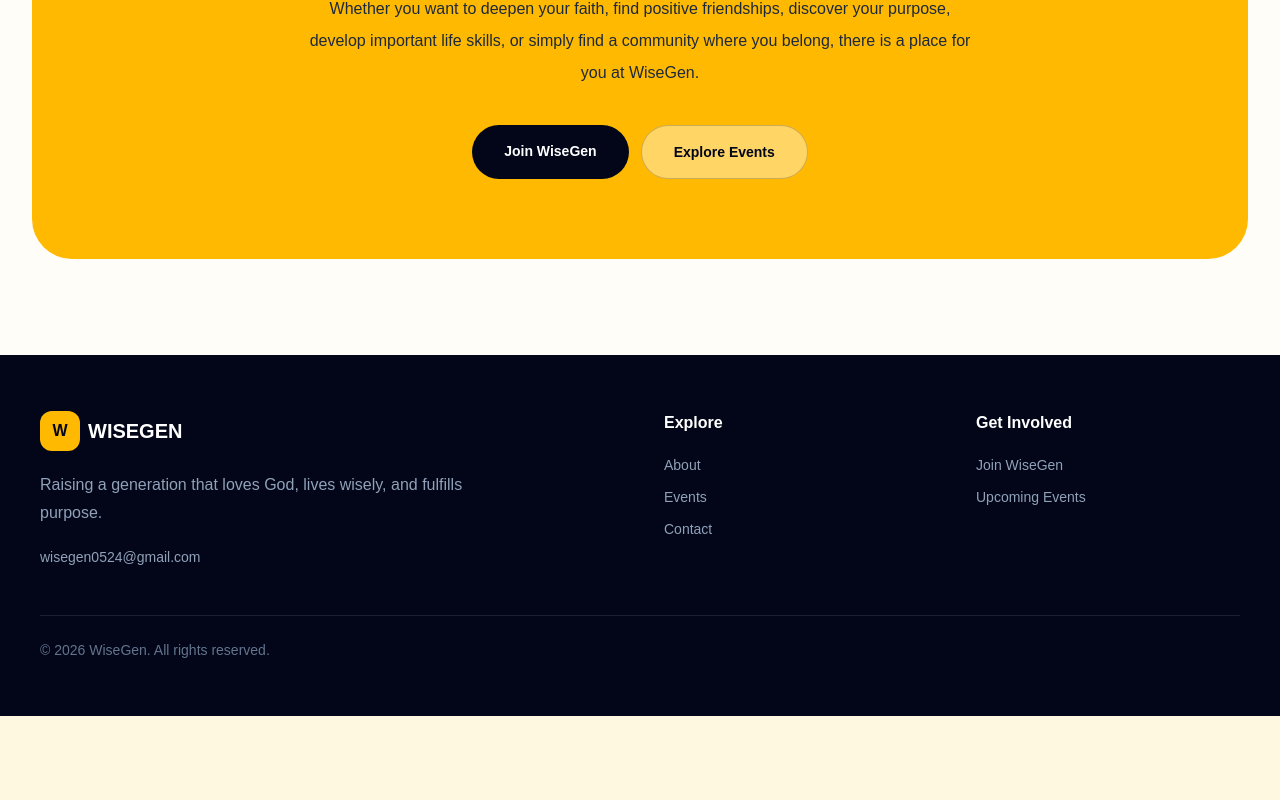
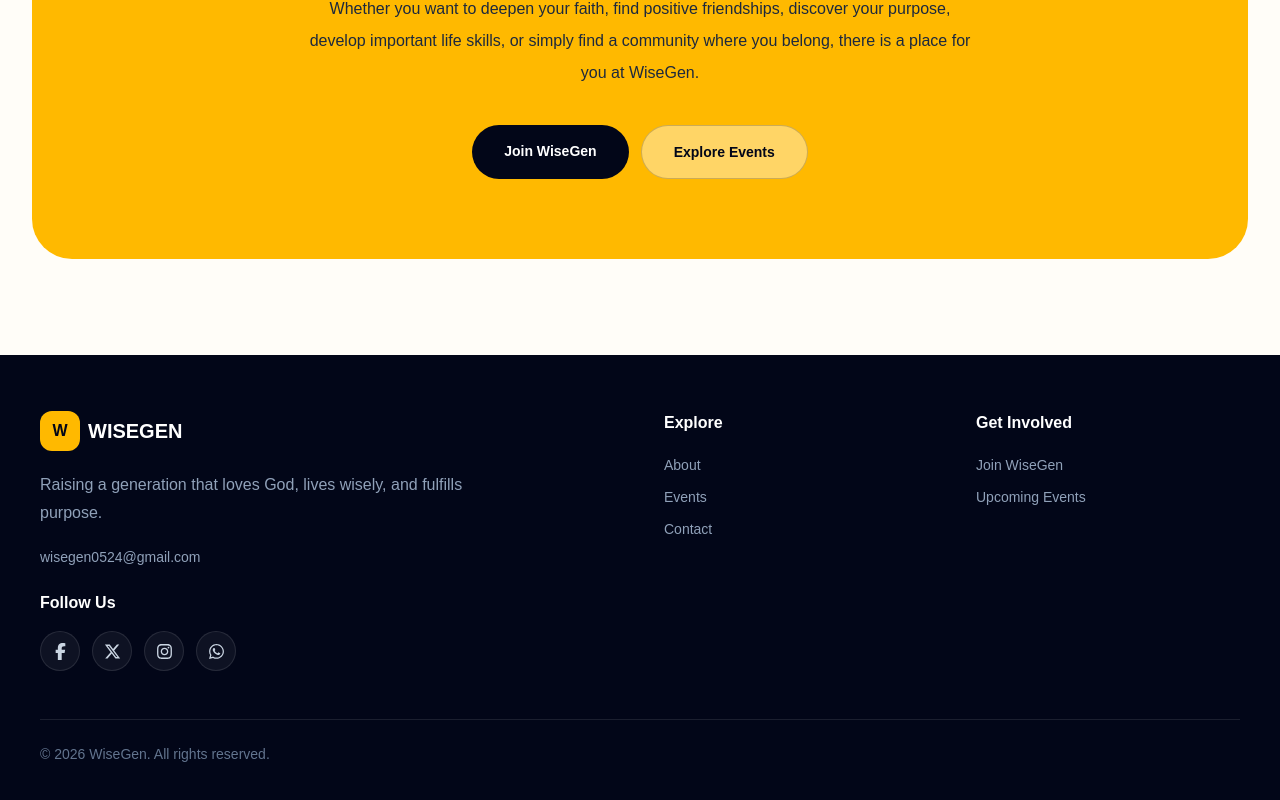
Before and after one commit to Osemensilas/wisegen, a Next.js app: page / in a window 1280 px wide. Shown: the part 5419-6219 px from the top of the page. Before the commit the page ends 6135 px from the top, so only its background shows below. Built offline with nearby package versions, Linux system fonts and the light colour scheme; no server answers.

Commit message:
New Commit

```diff
--- a/components/Footer.tsx
+++ b/components/Footer.tsx
@@ -1,8 +1,36 @@
 import Link from "next/link";
+import {
+  FaFacebookF,
+  FaInstagram,
+  FaWhatsapp,
+  FaXTwitter,
+} from "react-icons/fa6";
 
 const Footer = () => {
+  const socials = [
+    {
+      name: "Facebook",
+      href: "https://www.facebook.com/osemensilas",
+      icon: FaFacebookF,
+    },
+    {
+      name: "X (Twitter)",
+      href: "https://x.com/osemensilas",
+      icon: FaXTwitter,
+    },
+    {
+      name: "Instagram",
+      href: "https://www.instagram.com/osemensilas",
+      icon: FaInstagram,
+    },
+    {
+      name: "WhatsApp",
+      href: "https://wa.me/2349168318983",
+      icon: FaWhatsapp,
+    },
+  ];
+
   return (
-        <>
     <footer className="bg-slate-950 px-5 py-14 text-white sm:px-8 lg:px-10">
       <div className="mx-auto max-w-7xl">
         <div className="grid gap-12 md:grid-cols-2 lg:grid-cols-4">
@@ -23,6 +51,26 @@ const Footer = () => {
             <p className="mt-5 text-sm text-slate-400">
               wisegen0524@gmail.com
             </p>
+
+            <div className="mt-6">
+              <p className="font-bold">Follow Us</p>
+
+              <div className="mt-4 flex items-center gap-3">
+                {socials.map(({ name, href, icon: Icon }) => (
+                  <Link
+                    key={name}
+                    href={href}
+                    target="_blank"
+                    rel="noopener noreferrer"
+                    aria-label={name}
+                    title={name}
+                    className="flex h-10 w-10 items-center justify-center rounded-full border border-white/10 bg-white/5 text-slate-300 transition hover:border-amber-400 hover:bg-amber-400 hover:text-slate-950"
+                  >
+                    <Icon size={17} />
+                  </Link>
+                ))}
+              </div>
+            </div>
           </div>
 
           <div>
@@ -36,10 +84,6 @@ const Footer = () => {
               <Link href="/events" className="block hover:text-white">
                 Events
               </Link>
-
-                            {/* <Link href="/news" className="block hover:text-white">
-                            News
-                            </Link> */}
 
               <Link href="/contact" className="block hover:text-white">
                 Contact
@@ -67,8 +111,7 @@ const Footer = () => {
         </div>
       </div>
     </footer>
-        </>
   );
-}
+};
 
 export default Footer;
--- a/package.json
+++ b/package.json
@@ -13,7 +13,8 @@
     "lucide-react": "^1.48.0",
     "next": "16.3.6",
     "react": "19.2.8",
-    "react-dom": "19.2.8"
+    "react-dom": "19.2.8",
+    "react-icons": "^5.7.0"
   },
   "devDependencies": {
     "@tailwindcss/postcss": "^4",
```
Also changed, not shown: 1 other file (tests, documents, lock files or other folders). Lines whose indentation alone changed are shown as unchanged.
